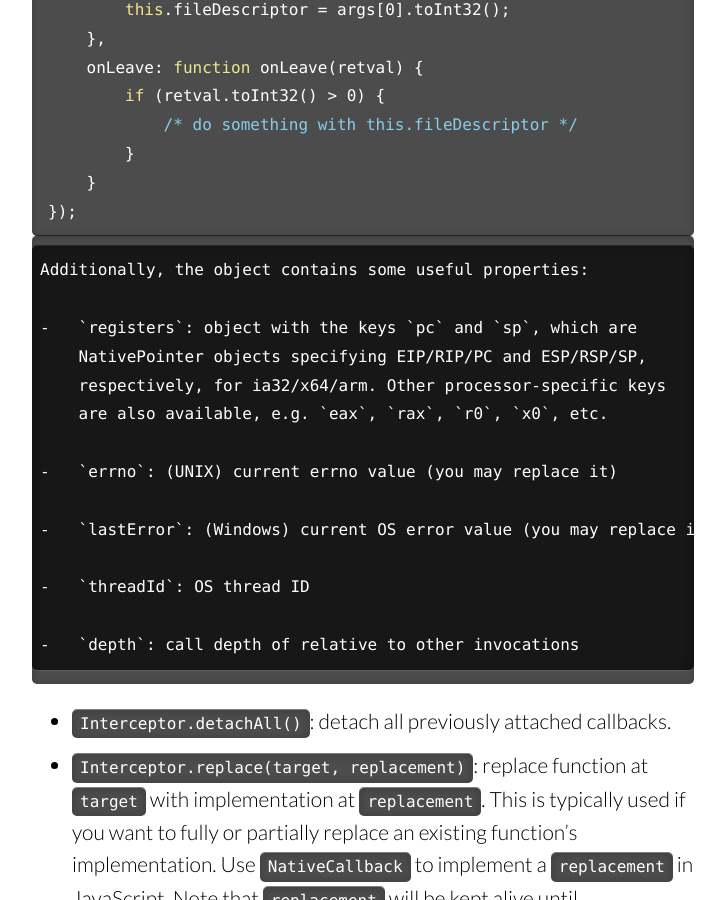
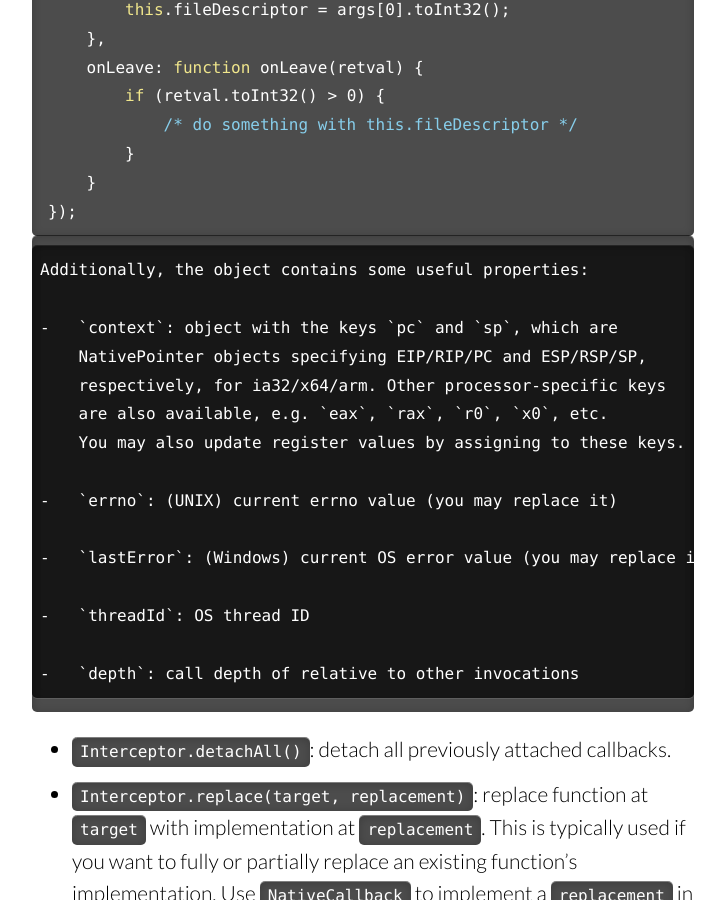
Before and after one commit to frida/frida-website, a Jekyll site: the page built from docs/javascript-api.md, in a window 1280 px wide and 900 px high, scrolled down 12608 px. Shown: the whole window, without its empty margins (179-904 px from the left). Built offline with Jekyll 4.4.1, drawn with Linux system fonts in a browser that asks for light colours; some web fonts are replaced.

Commit message:
Update to reflect change from `registers` to `context`

```diff
--- a/docs/javascript-api.md
+++ b/docs/javascript-api.md
@@ -91,7 +91,7 @@ permalink: /docs/javascript-api/
         -   `id`: OS-specific id
         -   `state`: string specifying either `running`, `stopped`, `waiting`,
             `uninterruptible` or `halted`
-        -   `registers`: object with the keys `pc` and `sp`, which are
+        -   `context`: object with the keys `pc` and `sp`, which are
             NativePointer objects specifying EIP/RIP/PC and ESP/RSP/SP,
             respectively, for ia32/x64/arm. Other processor-specific keys
             are also available, e.g. `eax`, `rax`, `r0`, `x0`, etc.
@@ -447,10 +447,11 @@ Interceptor.attach(Module.findExportByName("libc.so", "read"), {
 
     Additionally, the object contains some useful properties:
 
-    -   `registers`: object with the keys `pc` and `sp`, which are
+    -   `context`: object with the keys `pc` and `sp`, which are
         NativePointer objects specifying EIP/RIP/PC and ESP/RSP/SP,
         respectively, for ia32/x64/arm. Other processor-specific keys
         are also available, e.g. `eax`, `rax`, `r0`, `x0`, etc.
+        You may also update register values by assigning to these keys.
 
     -   `errno`: (UNIX) current errno value (you may replace it)
 
```
